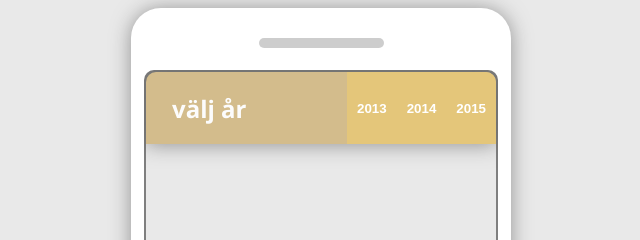
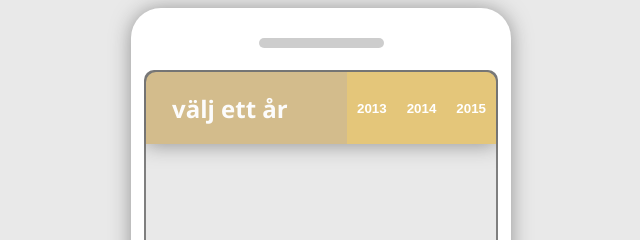
Before and after one commit to ElisyanBot/SGF_Api_test, a plain HTML site: page index.html in a window 1280 px wide. Shown: the top 240 px of the page, 319-959 px from the left. Drawn offline with Linux system fonts and the light colour scheme.

Commit message:
header name change

```diff
--- a/index.html
+++ b/index.html
@@ -11,7 +11,7 @@
     <section class="mobile">
       <div class="screen-border">
       <section id="buttons">
-        <h2>välj år</h2>
+        <h2>välj ett år</h2>
         <button>2013</button>
         <button>2014</button>
         <button>2015</button>
```
